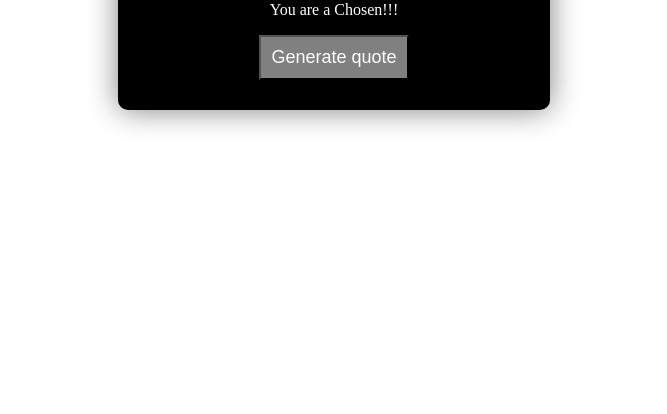
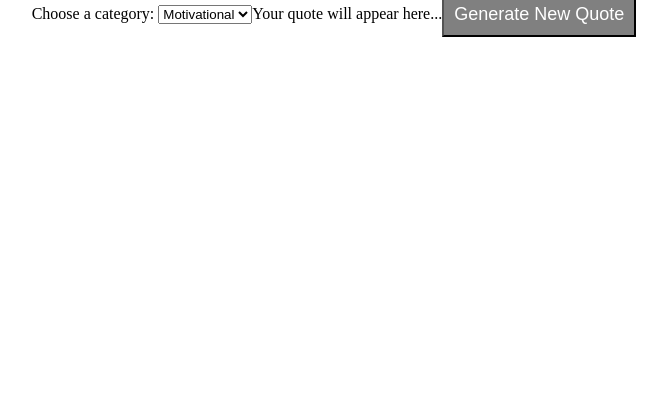
Before and after one commit to DanonymousCoder/Random-quotes-generator, a plain HTML site: page index.html in a window 1280 px wide. Shown: the part 386-800 px from the top of the page, without its empty margins (306-973 px from the left). Drawn offline with Linux system fonts and the light colour scheme.

Commit message:
Update index.html

```diff
--- a/index.html
+++ b/index.html
@@ -15,19 +15,16 @@
 </head>
 <body>
 
-    <div class="container">
-
-        <h1>Random Quotes Generator</h1>
-
-        <div class="quote-box">
-            <p id="quote">You are a Chosen!!!</p>
-        </div>
-
-        <button id="generate">
-            Generate quote
-        </button>
-
-    </div>
+   <div>
+    <label for="category">Choose a category:</label>
+    <select id="category">
+      <option value="motivational">Motivational</option>
+      <option value="funny">Funny</option>
+      <option value="inspirational">Inspirational</option>
+    </select>
+  </div>
+  <div id="quote">Your quote will appear here...</div>
+  <button id="generate">Generate New Quote</button>
 
 
 
```
